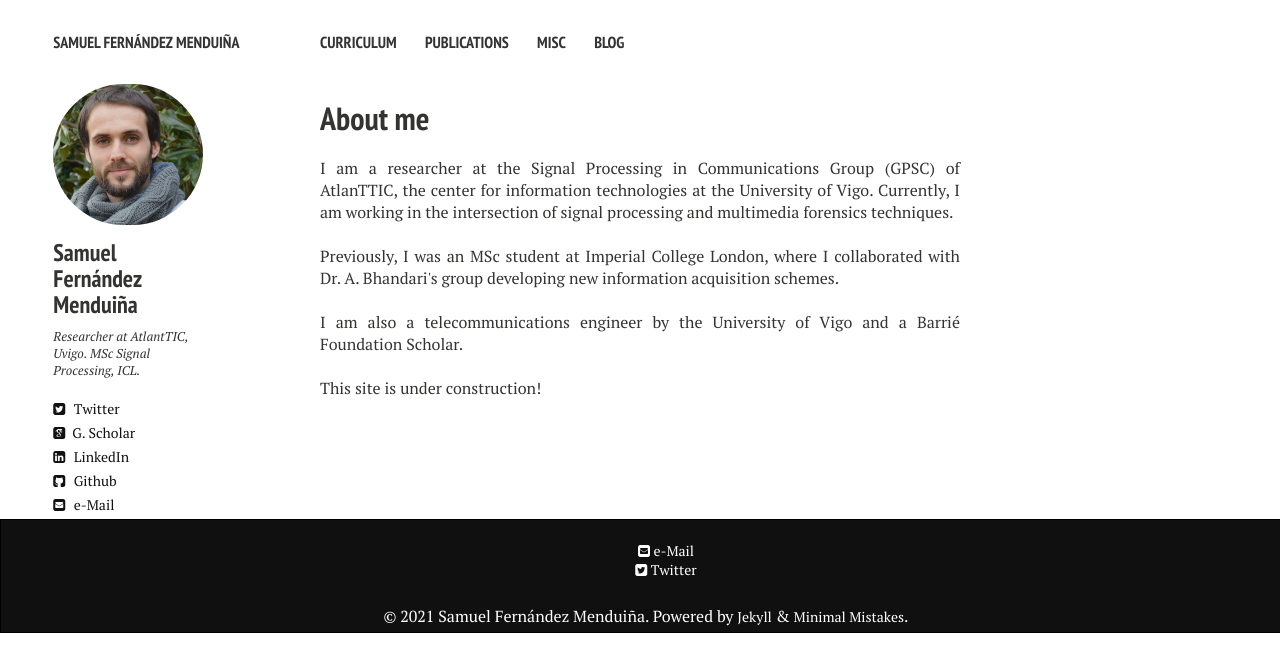
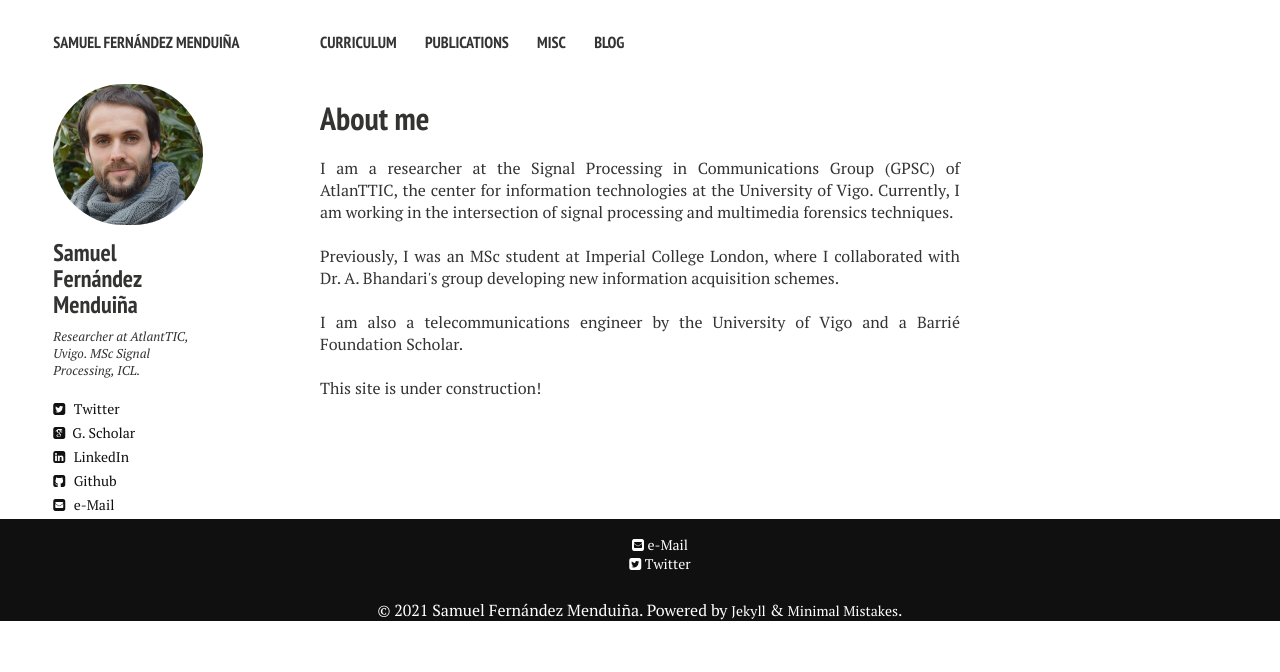
Before and after one commit to sf219/sfweb, a Jekyll site: the page built from index.md, in a window 1280 px wide. Shown: the top 672 px of the page. Built offline with Jekyll 4.4.1, drawn with Linux system fonts in a browser that asks for light colours; nearby versions of some CDN libraries.

Commit message:
Update _footer.html

```diff
--- a/_includes/_footer.html
+++ b/_includes/_footer.html
@@ -7,10 +7,8 @@
     position: absolute;
     left: 0px;
     width: 100%;
-    border: 1px solid black;
     background-color: #101010;
     color: #ffffff;
-    padding: 5px;
     text-align: center;
 }
 </head>
```
